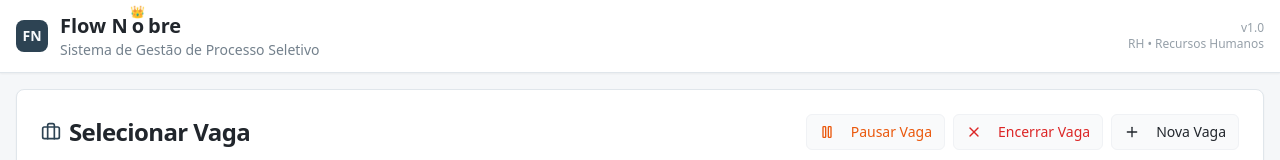
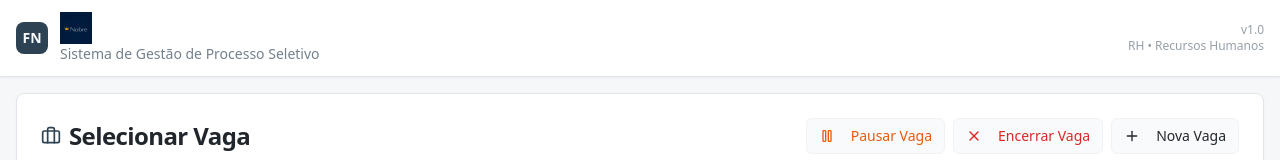
Before and after one commit to yhcb10/flor-flow-recruit, a React (Vite) app: page / in a window 1280 px wide. Shown: the top 160 px of the page. Built offline with nearby package versions, Linux system fonts and the light colour scheme; no server answers; the database is empty.

Commit message:
Fix header logo
The header title was changed to "Flow Nobre" with a crown emoji above the 'o' in "Nobre". This commit changes the implementation to use a logo instead of text with an emoji.

```diff
--- a/src/pages/Index.tsx
+++ b/src/pages/Index.tsx
@@ -7,6 +7,7 @@ import { NewJobPositionModal } from '@/components/recruitment/NewJobPositionModa
 import { useRecruitmentKanban } from '@/hooks/useRecruitmentKanban';
 import { mockJobPositions } from '@/data/mockData';
 import { JobPosition } from '@/types/recruitment';
+import flowNobreLogo from '@/assets/flow-nobre-logo.png';
 
 const Index = () => {
   // Carregar posições do localStorage ou usar mock como fallback
@@ -115,14 +116,11 @@ const Index = () => {
                 <span className="text-primary-foreground font-bold text-sm">FN</span>
               </div>
               <div>
-                <h1 className="text-xl font-bold text-foreground flex items-center gap-1">
-                  Flow N
-                  <span className="relative">
-                    <span className="absolute -top-2 left-1/2 transform -translate-x-1/2 text-xs">👑</span>
-                    o
-                  </span>
-                  bre
-                </h1>
+                <img
+                  src={flowNobreLogo}
+                  alt="Flow Nobre"
+                  className="h-8 w-auto"
+                />
                 <p className="text-sm text-muted-foreground">Sistema de Gestão de Processo Seletivo</p>
               </div>
             </div>
```
Also changed, not shown: src/assets/flow-nobre-logo.png (added).
